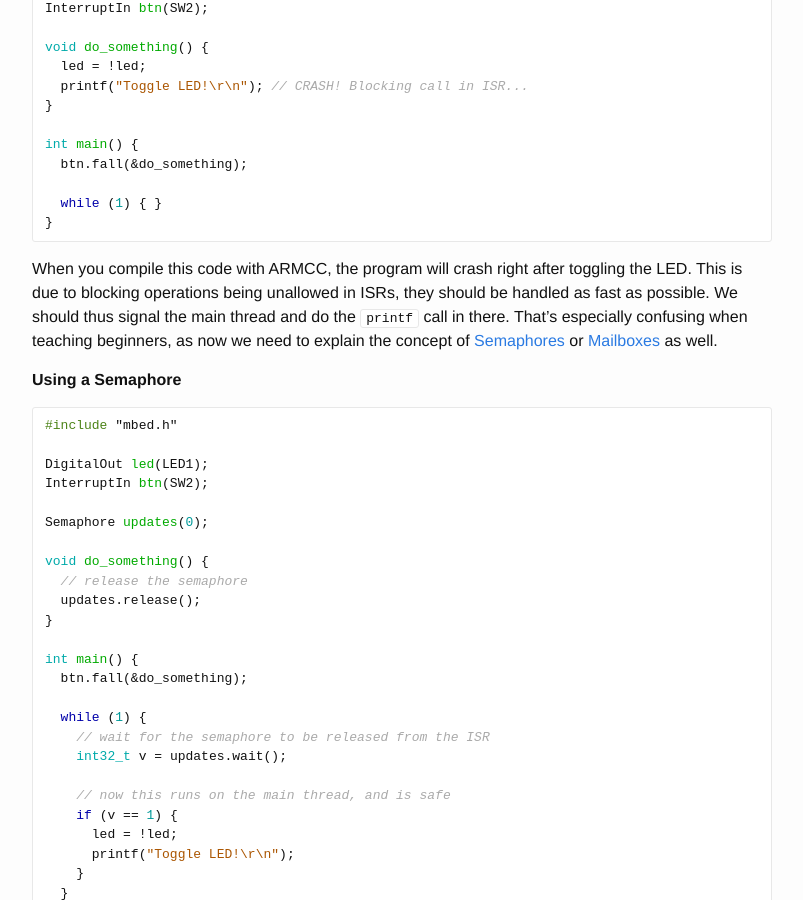
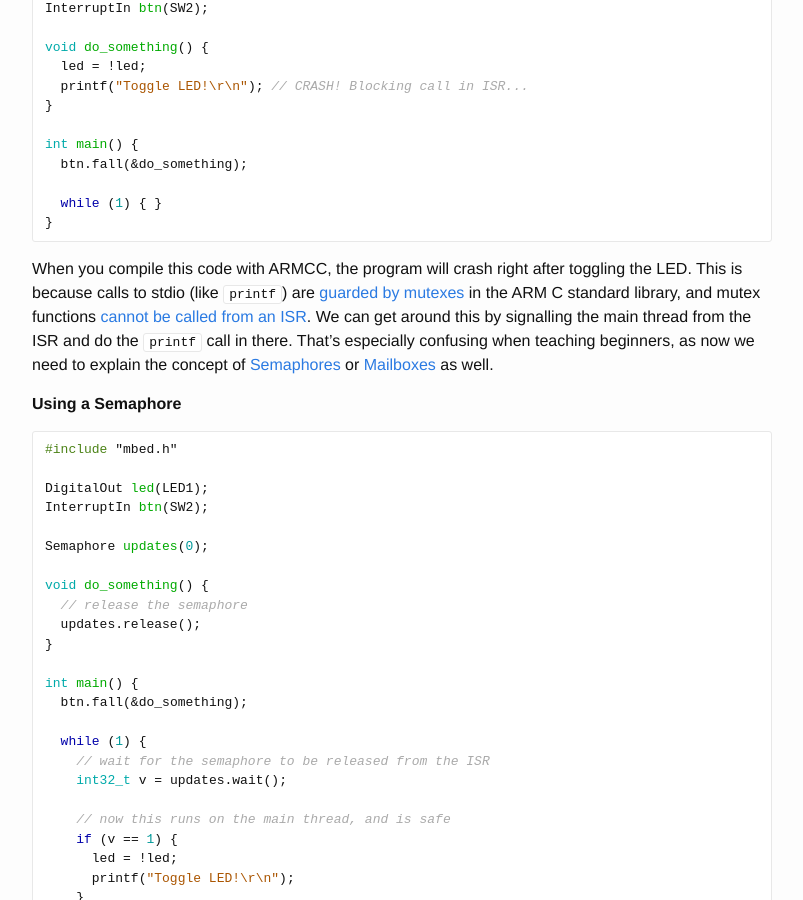
Before and after one commit to janjongboom/blog.janjongboom.com, a Jekyll site: the page built from _posts/2016-12-19-simplify-your-codebase.md, in a window 1280 px wide and 900 px high, scrolled down 685 px. Shown: the whole window, without its empty margins (238-1041 px from the left). Built offline with Jekyll 4.4.1, drawn with Linux system fonts in a browser that asks for light colours.

Commit message:
Update simplify your codebase blog post

````diff
--- a/_posts/2016-12-19-simplify-your-codebase.md
+++ b/_posts/2016-12-19-simplify-your-codebase.md
@@ -37,7 +37,7 @@ int main() {
 }
 ```
 
-When you compile this code with ARMCC, the program will crash right after toggling the LED. This is due to blocking operations being unallowed  in ISRs, they should be handled as fast as possible. We should thus signal the main thread and do the `printf` call in there. That's especially confusing when teaching beginners, as now we need to explain the concept of [Semaphores](https://developer.mbed.org/handbook/RTOS#semaphore) or [Mailboxes](https://developer.mbed.org/handbook/RTOS#mail) as well.
+When you compile this code with ARMCC, the program will crash right after toggling the LED. This is because calls to stdio (like `printf`) are [guarded by mutexes](https://developer.mbed.org/handbook/CMSIS-RTOS) in the ARM C standard library, and mutex functions [cannot be called from an ISR](https://www.keil.com/pack/doc/cmsis/RTOS/html/group__CMSIS__RTOS__MutexMgmt.html). We can get around this by signalling the main thread from the ISR and do the `printf` call in there. That's especially confusing when teaching beginners, as now we need to explain the concept of [Semaphores](https://developer.mbed.org/handbook/RTOS#semaphore) or [Mailboxes](https://developer.mbed.org/handbook/RTOS#mail) as well.
 
 **Using a Semaphore**
 
````
